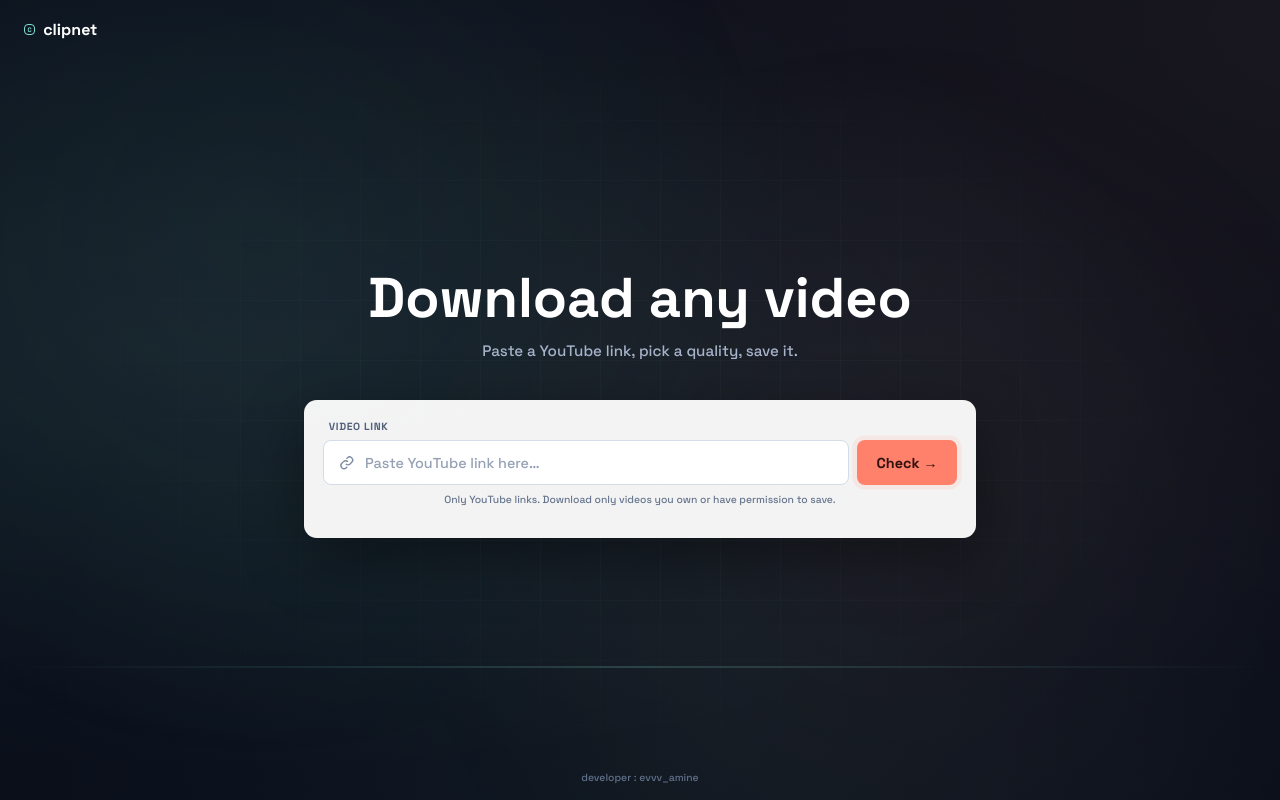
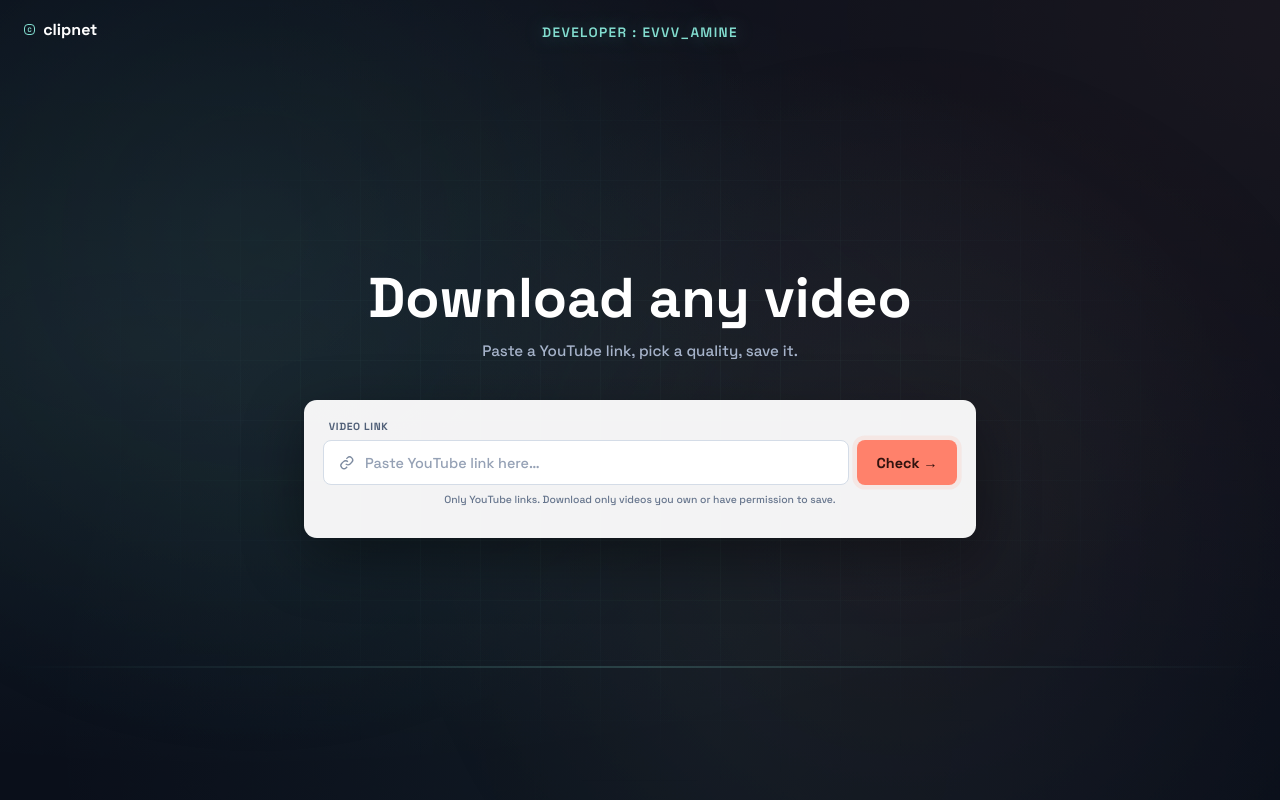
Before and after one commit to evvv-amine/clipnet, a plain HTML site: page index.html in a window 1280 px wide. Drawn offline with Linux system fonts and the light colour scheme.

Commit message:
Add files via upload

```diff
--- a/index.html
+++ b/index.html
@@ -46,6 +46,7 @@
       .brand{position:fixed;top:1.2rem;left:1.5rem;display:flex;align-items:center;gap:.5rem;color:#fff;font-weight:700;font-size:1rem;text-decoration:none}
       .brand-dot{width:.7rem;height:.7rem;border:1.5px solid #83ded0;border-radius:.25rem;display:flex;align-items:center;justify-content:center}
       .brand-dot span{color:#83ded0;font-size:.4rem}
+      .developer{position:fixed;top:1.5rem;left:50%;transform:translateX(-50%);z-index:10;color:#83ded0;font-size:.85rem;font-weight:600;letter-spacing:.1em;text-transform:uppercase;text-shadow:0 0 20px rgba(131,222,208,.4)}
       .footer{position:fixed;bottom:1rem;left:0;right:0;text-align:center;color:#61718b;font-size:.65rem}
       .loader-overlay{display:none;position:fixed;inset:0;z-index:100;background:rgba(10,15,26,.92);backdrop-filter:blur(8px);flex-direction:column;align-items:center;justify-content:center;gap:1.5rem}
       .loader-overlay.active{display:flex}
@@ -89,7 +90,7 @@
       </div>
     </div>
 
-    <div class="footer">developer : evvv_amine</div>
+    <div class="developer">developer : evvv_amine</div>
 
     <script>
       const urlInput = document.getElementById("url");
```
